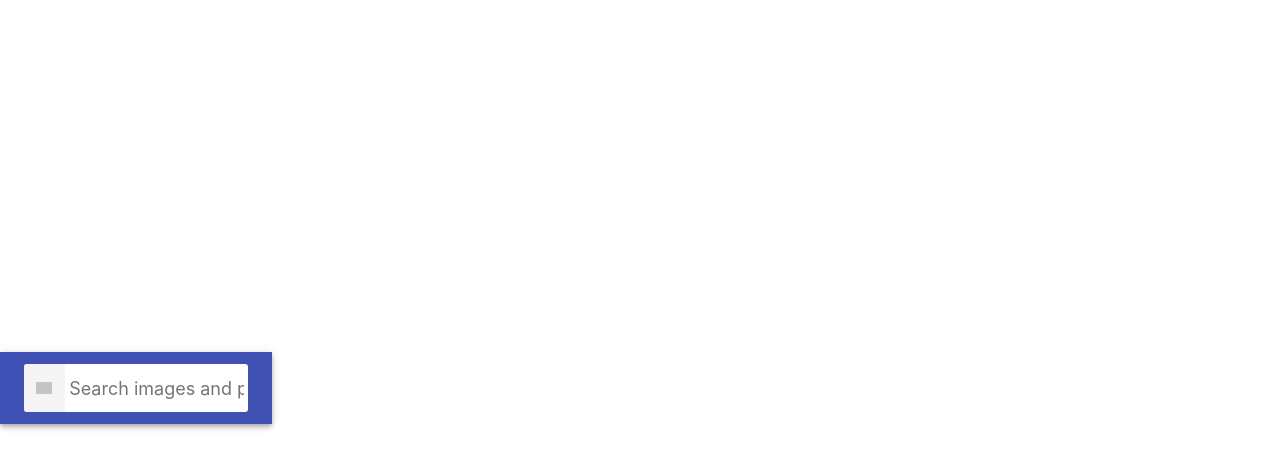
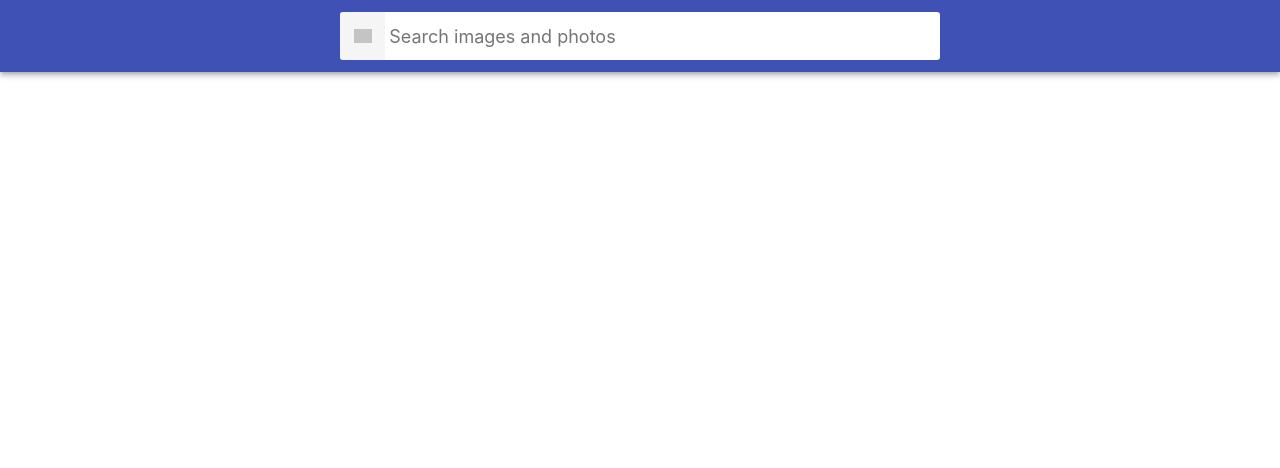
Before and after one commit to 0Palah/goit-react-hw-03-image-finder, a React (Create React App) app: page / in a window 1280 px wide. Shown: the top 468 px of the page. Built offline with nearby package versions, Linux system fonts and the light colour scheme; grey boxes are pictures that could not be loaded.

Commit message:
add Gallary

```diff
--- a/src/components/App.jsx
+++ b/src/components/App.jsx
@@ -1,14 +1,19 @@
 import React, { Component } from 'react';
 import css from './App.module.css';
+import getFetchApi from './services/fetchApi';
 import Searchbar from './Searchbar/Searchbar';
 import ImageGallery from './ImageGallery/ImageGallery';
-import { getFetchApi } from './services/fetchApi';
+// import ImageGalleryItem from './ImageGalleryItem/ImageGalleryItem';
 
 export class App extends Component {
   state = {
+    images: [],
     searchQuarry: '',
+    page: 1,
     isLoading: false,
-    page: 1,
+    showModal: false,
+    error: null,
+    modalImageURL: '',
   };
 
   componentDidUpdate(_, prevState) {
@@ -19,9 +24,10 @@ export class App extends Component {
 
   handleSubmit = evt => {
     evt.preventDefault();
+    this.setState({ images: [], page: 1 });
     const { value } = evt.target.serchInput;
+    // закинути в стейт ? page: 1
     this.setState({ searchQuarry: value });
-    console.log(value);
   };
 
   getFetchedImg = async () => {
@@ -32,27 +38,23 @@ export class App extends Component {
         page: page,
         searchQuarry: searchQuarry,
       });
-      // console.log(response);
+      console.log(response);
+      this.setState(prevState => ({
+        images: [...prevState.images, ...response.hits],
+        page: prevState.page + 1,
+      }));
     } catch (err) {
-      console.log(err);
+      this.setState({ error: err });
     }
   };
 
   render() {
+    const { images } = this.state;
     return (
-      <div
-        className={css.App}
-        style={{
-          height: '100vh',
-          display: 'flex',
-          justifyContent: 'center',
-          alignItems: 'center',
-          fontSize: 40,
-          color: '#010101',
-        }}
-      >
+      <div className={css.App}>
         <Searchbar onSubmit={this.handleSubmit} />
-        <ImageGallery />
+        <ImageGallery images={images}></ImageGallery>
+        {/* <Button></Button> */}
       </div>
     );
   }
--- a/src/components/App.module.css
+++ b/src/components/App.module.css
@@ -1,6 +1,8 @@
 .App {
   display: grid;
+  flex-direction: column;
   grid-template-columns: 1fr;
   grid-gap: 16px;
   padding-bottom: 24px;
+  width: 100%;
 }
--- a/src/components/ImageGallery/ImageGallery.jsx
+++ b/src/components/ImageGallery/ImageGallery.jsx
@@ -1,10 +1,25 @@
 import PropTypes from 'prop-types';
 import React, { Component } from 'react';
 import css from './ImageGallery.module.css';
+import ImageGalleryItem from '../ImageGalleryItem/ImageGalleryItem';
 
 export default class ImageGallery extends Component {
   render() {
-    return <ul className={css.ImageGallery}></ul>;
+    const { images } = this.props;
+    return (
+      <ul className={css.ImageGallery}>
+        {' '}
+        {images.map(el => {
+          return (
+            <ImageGalleryItem
+              key={el.webformatURL}
+              webformatURL={el.webformatURL}
+              largeImageURL={el.largeImageURL}
+            />
+          );
+        })}
+      </ul>
+    );
   }
 }
 
--- /dev/null
+++ b/src/components/ImageGalleryItem/ImageGalleryItem.jsx
@@ -0,0 +1,15 @@
+import React from 'react';
+import PropTypes from 'prop-types';
+import css from './ImageGalleryItem.module.css';
+
+const ImageGalleryItem = ({ webformatURL, largeImageURL }) => {
+  return (
+    <li className={css.ImageGalleryItem}>
+      <img className={css.ImageGalleryItemImage} src={webformatURL} alt="alt" />
+    </li>
+  );
+};
+
+ImageGalleryItem.propTypes = {};
+
+export default ImageGalleryItem;
--- /dev/null
+++ b/src/components/ImageGalleryItem/ImageGalleryItem.module.css
@@ -0,0 +1,17 @@
+.ImageGalleryItem {
+  border-radius: 2px;
+  box-shadow: 0px 1px 3px 0px rgba(0, 0, 0, 0.2),
+    0px 1px 1px 0px rgba(0, 0, 0, 0.14), 0px 2px 1px -1px rgba(0, 0, 0, 0.12);
+}
+
+.ImageGalleryItemImage {
+  width: 100%;
+  height: 260px;
+  object-fit: cover;
+  transition: transform 250ms cubic-bezier(0.4, 0, 0.2, 1);
+}
+
+.ImageGalleryItem-image:hover {
+  transform: scale(1.03);
+  cursor: zoom-in;
+}
--- a/src/components/services/fetchApi.jsx
+++ b/src/components/services/fetchApi.jsx
@@ -4,7 +4,7 @@ const pixabayApi = axios.create({
   baseURL: 'https://pixabay.com/',
 });
 
-export const getFetchApi = async ({ page = 1, searchQuarry = '' }) => {
+const getFetchApi = async ({ page = 1, searchQuarry = '' }) => {
   const data = await pixabayApi.get('api/', {
     params: {
       page: page,
@@ -15,6 +15,7 @@ export const getFetchApi = async ({ page = 1, searchQuarry = '' }) => {
       per_page: 12,
     },
   });
-  console.log(data);
-  return data;
+  return data.data;
 };
+
+export default getFetchApi;
```
